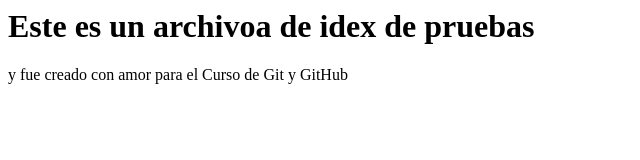
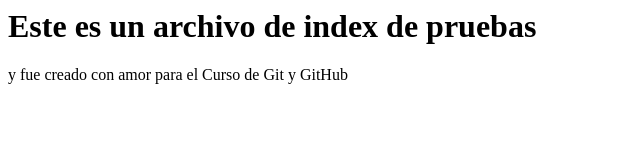
Before and after one commit to treack/treack.github.io, a plain HTML site: page index.html in a window 1280 px wide. Shown: the whole page, without its empty margins (0-640 px from the left). Drawn offline with Linux system fonts and the light colour scheme.

Commit message:
Modificacion de texto

```diff
--- a/index.html
+++ b/index.html
@@ -1,2 +1,2 @@
-<h1>Este es un archivoa de idex de pruebas</h1>
+<h1>Este es un archivo de index de pruebas</h1>
 <p>y fue creado con amor para el Curso de Git y GitHub</p>
```
